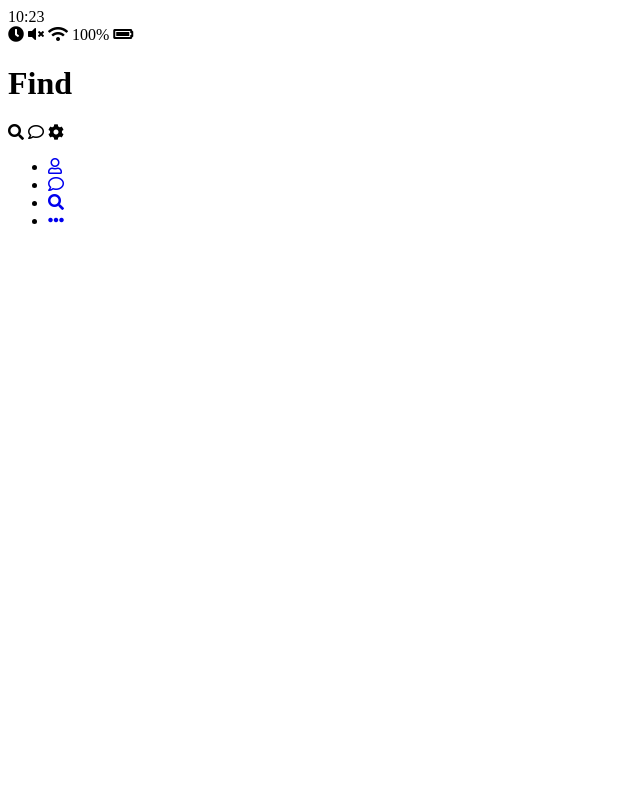
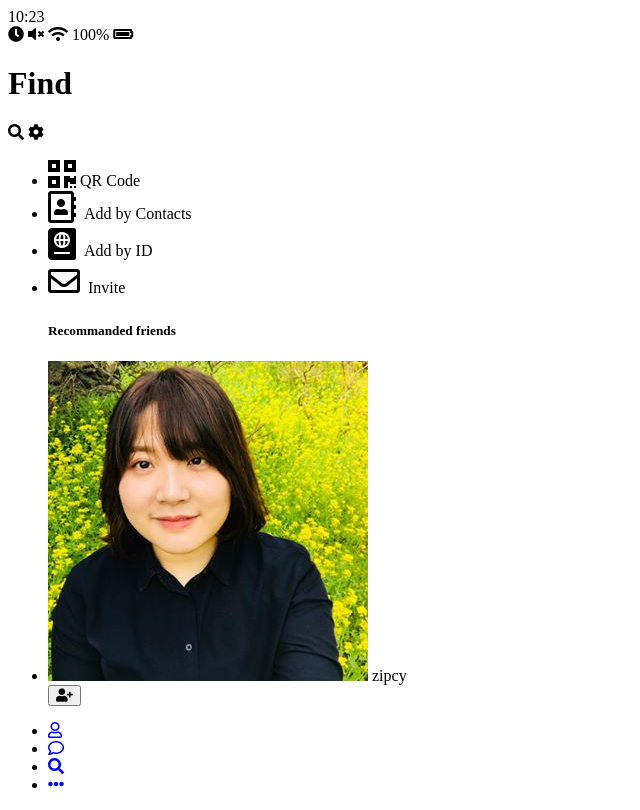
Before and after one commit to daisyleenr/html-css, a plain HTML site: page find.html in a window 1280 px wide. Shown: the whole page, without its empty margins (0-640 px from the left). Drawn offline with Linux system fonts and the light colour scheme.

Commit message:
Find Screen

```diff
--- a/find.html
+++ b/find.html
@@ -27,10 +27,57 @@
       <div class="header__column"><h1>Find</h1></div>
       <div class="header__column">
         <span class="header__icon"><i class="fas fa-search"></i></span>
-        <span class="header__icon"> <i class="far fa-comment"></i></span>
         <span class="header__icon"> <i class="fas fa-cog"></i></span>
       </div>
     </header>
+    <main class="find">
+      <header class="find__header">
+        <ul class="find__header-list">
+          <li class="find__header-btn header-btn">
+            <span class="header-btn__icon">
+              <i class="fas fa-qrcode fa-2x"></i>
+            </span>
+            <span class="header-btn__title">QR Code</span>
+          </li>
+          <li class="find__header-btn header-btn">
+            <span class="header-btn__icon fa-2x">
+              <i class="far fa-address-book"></i>
+            </span>
+            <span class="header-btn__title">Add by Contacts</span>
+          </li>
+          <li class="find__header-btn header-btn">
+            <span class="header-btn__icon fa-2x">
+              <i class="fas fa-passport"></i>
+            </span>
+            <span class="header-btn__title">Add by ID</span>
+          </li>
+          <li class="find__header-btn header-btn">
+            <span class="header-btn__icon fa-2x">
+              <i class="far fa-envelope"></i>
+            </span>
+            <span class="header-btn__title">Invite</span>
+          </li>
+        </ul>
+      </header>
+      <ul class="find__recommended">
+        <h5 class="find__title">Recommanded friends</h5>
+        <li class="find__friend friend">
+          <div class="friend__content">
+            <img
+              src="images/avatar.png"
+              alt=""
+              class="g-avatar friend__avatar"
+            />
+            <span class="friend__name">zipcy</span>
+          </div>
+          <div class="friend__column">
+            <button class="friend__add-btn">
+              <i class="fas fa-user-plus"></i>
+            </button>
+          </div>
+        </li>
+      </ul>
+    </main>
     <nav class="nav">
       <ul class="nav__list">
         <li class="nav__list-item">
```
